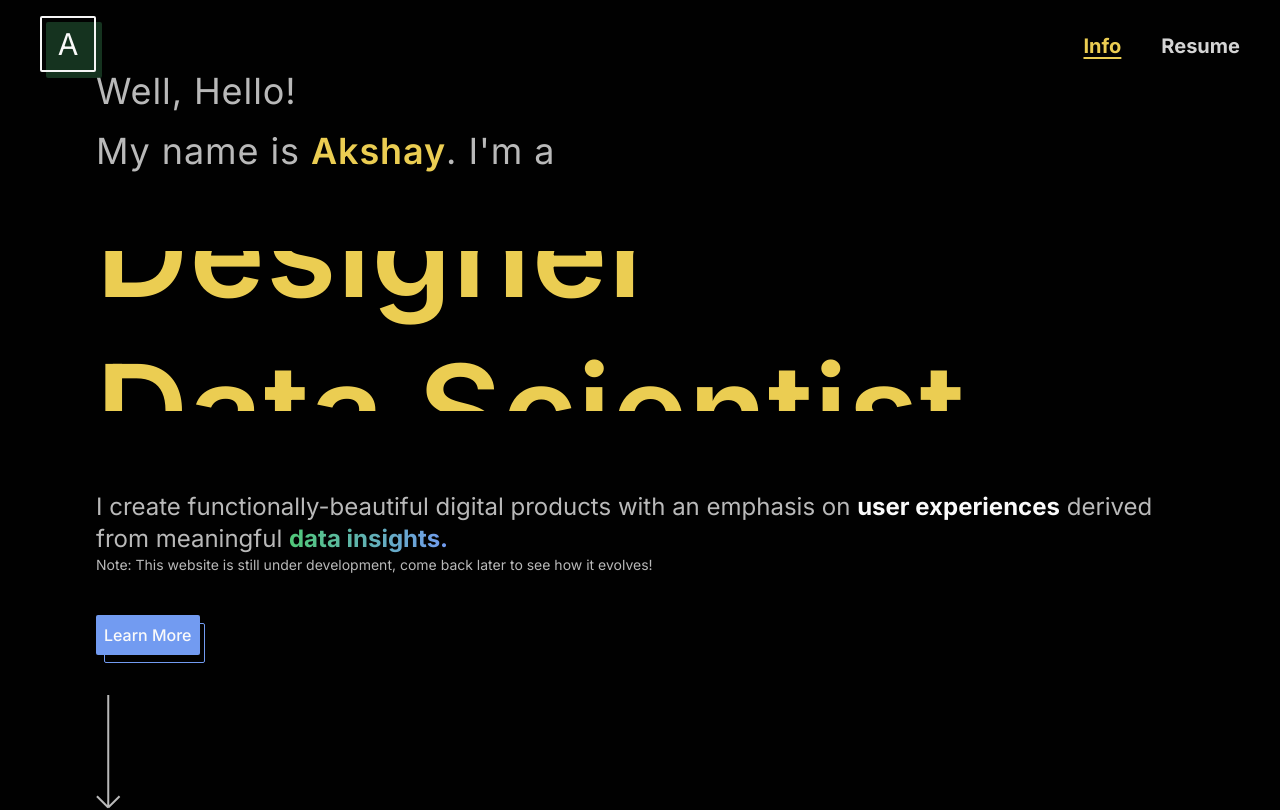
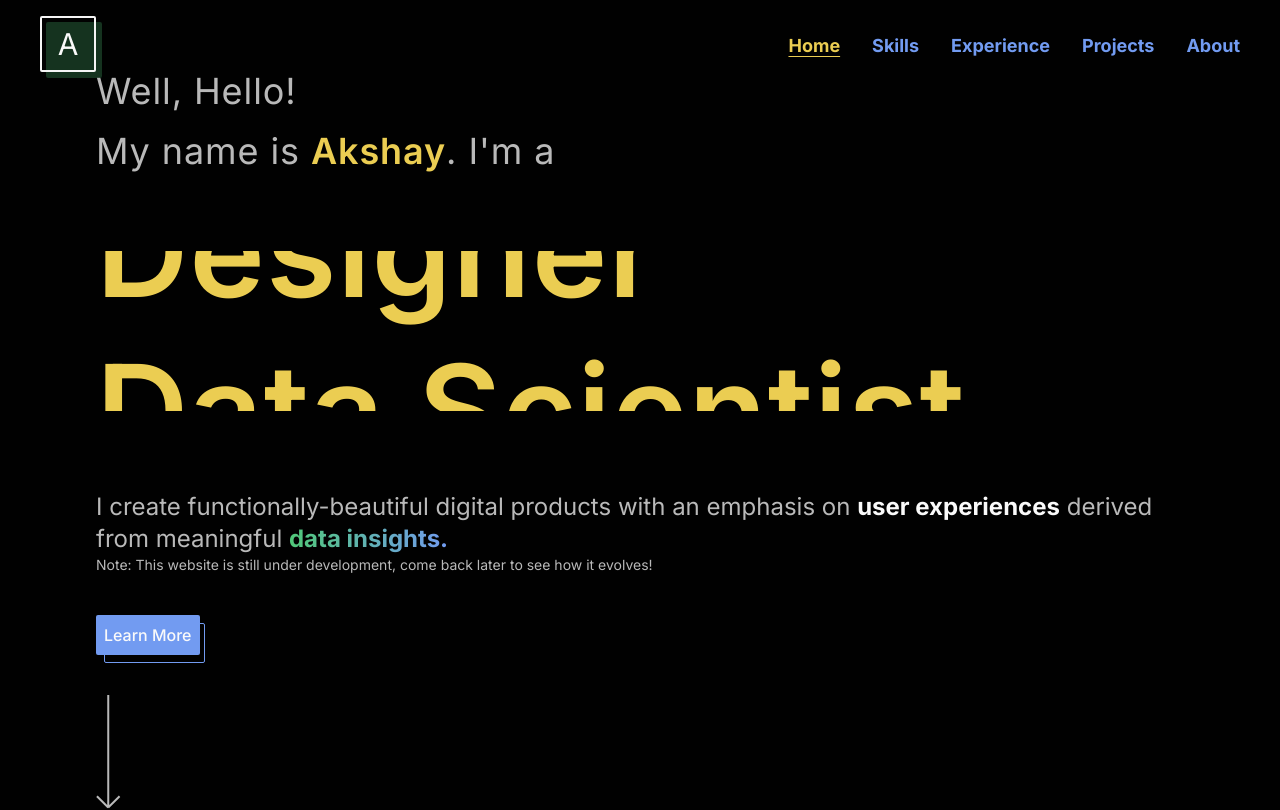
Before and after one commit to AkBo24/Personal-Website, a Next.js app in the folder website/: page / in a window 1280 px wide. Shown: the top 810 px of the page. Built offline with nearby package versions, Linux system fonts and the light colour scheme.

Commit message:
Added extra nav links and linked to parts of website.

```diff
--- a/website/app/Sections/About/About.tsx
+++ b/website/app/Sections/About/About.tsx
@@ -4,7 +4,7 @@ import ImageArrow from '../Components/ImageArrow/ImageArrow';
 
 const About = () => {
     return (
-        <div className='relative'>
+        <div className='relative' id='about'>
             <div className='relative sectionContainer'>
                 <h3 className='sectionHeaderBlue'>About me</h3>
 
--- a/website/app/Sections/Career/Career.tsx
+++ b/website/app/Sections/Career/Career.tsx
@@ -11,7 +11,7 @@ const Career = () => {
     const updateActiveExperience = (key: number): void => setActiveExperienceKey(key);
 
     return (
-        <div className='lg:sectionContainer text-neutral-100'>
+        <div className='lg:sectionContainer text-neutral-100 scroll-m-10' id='experience'>
             {/* <h3 className='sectionHeaderBlue text-neutral-100 inline'>My Work</h3> */}
             <div className='relative mb-10'>
                 {/* <h3 className='font-'>Skills</h3> */}
--- a/website/app/Sections/Landing/Landing.tsx
+++ b/website/app/Sections/Landing/Landing.tsx
@@ -23,7 +23,7 @@ const Landing = () => {
     };
 
     return (
-        <div className='h-screen flex flex-col justify-center '>
+        <div className='h-screen flex flex-col justify-center scroll-m-10' id='landing'>
             <div className='text-4xl tracking-wide'>
                 <h2 className='text-secondaryText mb-2 md:mb-5'>Well, Hello!</h2>
                 <h1 className='text-secondaryText md:mb-5'>
@@ -60,10 +60,12 @@ const Landing = () => {
                 Note: This website is still under development, come back later to see how
                 it evolves!
             </h2>
-            <button className='relative self-start bg-lightPrimaryBlue p-2 rounded-sm group hover:animate-slideUpLeft text-neutral-50 font-medium'>
+            <a
+                href='#skill'
+                className='relative self-start bg-lightPrimaryBlue p-2 rounded-sm group hover:animate-slideUpLeft text-neutral-50 font-medium'>
                 <div className='-z-10 w-[101px] h-[40px] absolute border-lightPrimaryBlue border rounded-sm group-hover:animate-slideDownRight' />
                 Learn More
-            </button>
+            </a>
             <div className='mt-10'>
                 <svg
                     xmlns='http://www.w3.org/2000/svg'
--- a/website/app/Sections/Navbar/Navbar.tsx
+++ b/website/app/Sections/Navbar/Navbar.tsx
@@ -7,23 +7,33 @@ const Navbar = () => {
                 <h2>A</h2>
                 <div className='-z-10 absolute w-14 h-14 bg-mint/25 -right-2 -bottom-2 rounded-sm'></div>
             </div>
-            <nav className='fixed right-0 text-xl pt-8 pr-10 font-bold'>
+            <nav className='fixed right-0 text-lg pt-8 pr-10 font-bold text-lightPrimaryBlue flex gap-8 z-20'>
                 <a
-                    href='./'
-                    className='text-gold underline underline-offset-4 decoration-gold mr-10'>
-                    Info
+                    href='#landing'
+                    className='text-gold underline underline-offset-4 decoration-gold'>
+                    Home
                 </a>
 
-                <a
-                    href='/css/'
-                    className='text-neutral-300 group hover:text-lightPrimaryBlue'>
-                    Resume
-                    <img
+                <a href='#skill' className=' group hover:text-lightPrimaryBlue'>
+                    Skills
+                    {/* <img
                         src='arrowleft.svg'
                         alt='Arrow pointing left, indicating go'
                         className='hidden group-hover:pl-1 group-hover:inline'
                         width={20}
-                    />
+                    /> */}
+                </a>
+
+                <a href='#experience' className='group hover:text-lightPrimaryBlue'>
+                    Experience
+                </a>
+
+                <a href='#projects' className='group hover:text-lightPrimaryBlue'>
+                    Projects
+                </a>
+
+                <a href='#about' className=' group hover:text-lightPrimaryBlue'>
+                    About
                 </a>
             </nav>
         </>
--- a/website/app/Sections/Projects/Projects.tsx
+++ b/website/app/Sections/Projects/Projects.tsx
@@ -4,7 +4,7 @@ import Project from './Components/Project';
 
 const Projects = () => {
     return (
-        <div className='lg:sectionContainer'>
+        <div className='lg:sectionContainer scroll-m-10' id='projects'>
             {' '}
             <div className='relative mb-10'>
                 {/* <h3 className='font-'>Skills</h3> */}
--- a/website/app/Sections/Skillset/Skillset.tsx
+++ b/website/app/Sections/Skillset/Skillset.tsx
@@ -4,7 +4,7 @@ import Frame from './Components/Frame';
 
 const Skillset = () => {
     return (
-        <div className='lg:sectionContainer relative'>
+        <div className='lg:sectionContainer relative scroll-m-10' id='skill'>
             <div className='relative mb-10'>
                 {/* <h3 className='font-'>Skills</h3> */}
                 <Image
--- a/website/app/globals.css
+++ b/website/app/globals.css
@@ -15,6 +15,10 @@
     --background-end-rgb: 0, 0, 0;
   }
 } */
+
+html {
+  scroll-behavior: smooth;
+}
 
 body {
   background: rgb(1, 1, 1);
```
